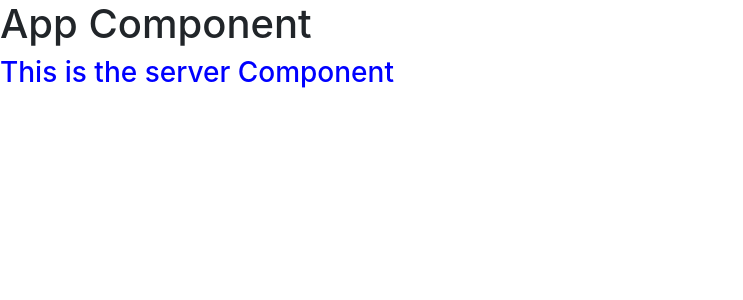
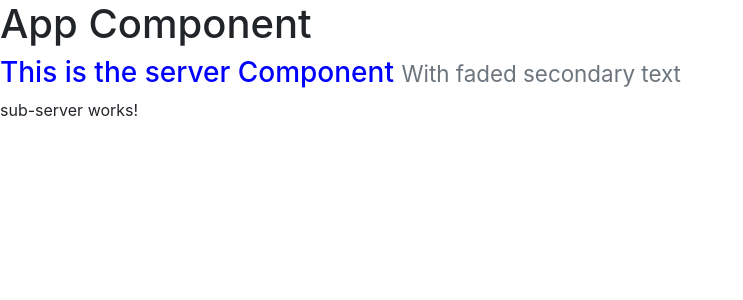
Before and after one commit to pawgid/angularApp, an Angular app: page / in a window 1280 px wide. Shown: the top 300 px of the page, without its empty margins (0-743 px from the left). Built offline with nearby package versions, Linux system fonts and the light colour scheme.

Commit message:
Added another component and bootstrap styling

```diff
--- a/src/app/app.module.ts
+++ b/src/app/app.module.ts
@@ -5,12 +5,14 @@ import {FormsModule} from '@angular/forms';
 import { AppComponent } from './app.component';
 import { SimpleFormComponent } from './simple-form/simple-form.component';
 import { ServerComponent } from './servers/server.component';
+import { SubServerComponent } from './sub-server/sub-server.component';
 
 @NgModule({
   declarations: [
     AppComponent,
     SimpleFormComponent,
-    ServerComponent
+    ServerComponent,
+    SubServerComponent
   ],
   imports: [
     BrowserModule,
--- a/src/app/servers/server.component.html
+++ b/src/app/servers/server.component.html
@@ -1 +1,2 @@
-<h3>This is the server Component</h3>
+<h3>This is the server Component <small class="text-muted">With faded secondary text</small></h3>
+<app-sub-server></app-sub-server>
--- /dev/null
+++ b/src/app/sub-server/sub-server.component.html
@@ -0,0 +1 @@
+<p>sub-server works!</p>
--- /dev/null
+++ b/src/app/sub-server/sub-server.component.ts
@@ -0,0 +1,15 @@
+import { Component, OnInit } from '@angular/core';
+
+@Component({
+  selector: 'app-sub-server',
+  templateUrl: './sub-server.component.html',
+  styleUrls: ['./sub-server.component.css']
+})
+export class SubServerComponent implements OnInit {
+
+  constructor() { }
+
+  ngOnInit() {
+  }
+
+}
```
Also changed, not shown: src/app/sub-server/sub-server.component.css (added), 1 other file (tests, documents, lock files or other folders).
